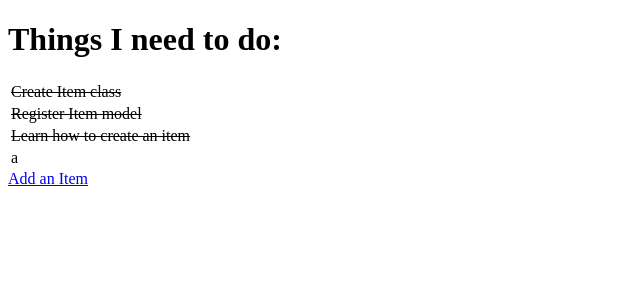
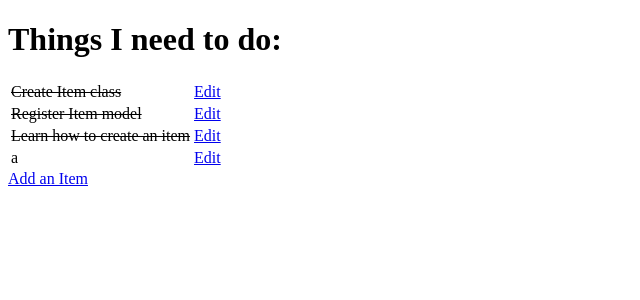
Before and after one commit to adamgilroy22/hello-django, a Django app: page / in a window 1280 px wide. Shown: the top 300 px of the page, without its empty margins (0-640 px from the left). Run offline with Django 3.2, Linux system fonts and the light colour scheme; data comes from the database, SQL or seed files in the repository.

Commit message:
Add edit button to todo list rows

```diff
--- a/todo/templates/todo/todo_list.html
+++ b/todo/templates/todo/todo_list.html
@@ -17,6 +17,12 @@
                 {% else %}
                     <td>{{ item.name }}</td>
                 {% endif %}
+                <td>
+                    <a href="/edit/{{ item.id }}">
+                        Edit
+                    </a>
+                </td>
+
             </tr>
             {% empty %}
             <tr><td>You have nothing to do</td></tr>
```
